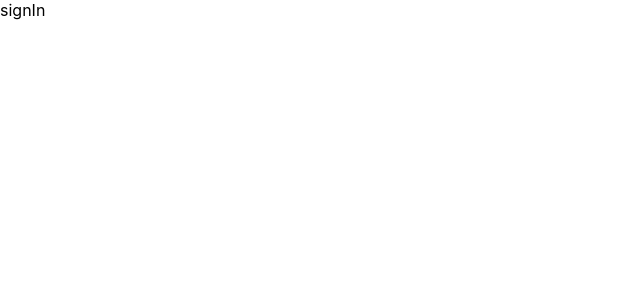
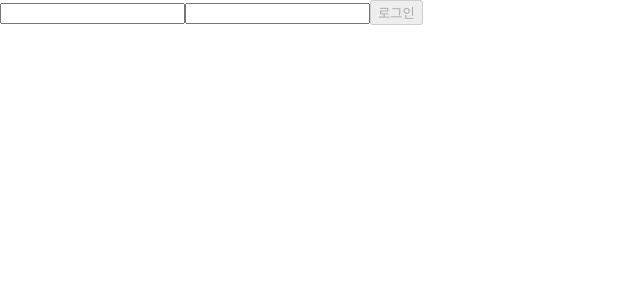
Before and after one commit to iberis2/wanted-pre-onboarding-frontend, a React (Create React App) app: page /signin in a window 1280 px wide. Shown: the top 300 px of the page, without its empty margins (0-640 px from the left). Built offline with nearby package versions, Linux system fonts and the light colour scheme.

Commit message:
Feat: 로그인 submit API 연결
- CORS 에러로 axios instance 에서 withCredentials 속성 뺌
- props 로 내리는 type 에 따라 '로그인', '회원가입'의 submit API 분기
- 중복된 아이디로 회원가입시 data.message "동일한 이메일이 이미 존재합니다" 를 alert

```diff
--- a/src/apis/auth.ts
+++ b/src/apis/auth.ts
@@ -1,12 +1,12 @@
 import { AxiosError } from 'axios'
 import { axiosInstance } from './instance'
 
-type SignUpParamsType = {
+type SignParamsType = {
   email: string
   password: string
 }
 
-export const signUp = async ({ email, password }: SignUpParamsType) => {
+export const signUp = async ({ email, password }: SignParamsType) => {
   try {
     const response = await axiosInstance.post('/auth/signup', {
       email,
@@ -18,3 +18,16 @@ export const signUp = async ({ email, password }: SignUpParamsType) => {
     return axiosError.response
   }
 }
+
+export const signIn = async ({ email, password }: SignParamsType) => {
+  try {
+    const response = await axiosInstance.post('/auth/signin', {
+      email,
+      password,
+    })
+    return response
+  } catch (error: unknown) {
+    const axiosError = error as AxiosError
+    return axiosError.response
+  }
+}
--- a/src/apis/instance.ts
+++ b/src/apis/instance.ts
@@ -4,7 +4,6 @@ type Options = {
   baseURL: string
   timeout: number
   headers: { 'Content-Type': string }
-  withCredentials: boolean
 }
 
 function createAxiosInstance() {
@@ -12,7 +11,6 @@ function createAxiosInstance() {
     baseURL: 'https://www.pre-onboarding-selection-task.shop',
     timeout: 3000,
     headers: { 'Content-Type': 'application/json' },
-    withCredentials: true,
   }
 
   const instance = axios.create(instanceOptions)
--- a/src/components/SignForm.tsx
+++ b/src/components/SignForm.tsx
@@ -1,7 +1,7 @@
 import { useState } from 'react'
 import { useNavigate } from 'react-router-dom'
 import { emailPasswordValidation } from '../lib/validation'
-import { signUp } from '../apis/auth'
+import { signIn, signUp } from '../apis/auth'
 
 type SignFormType = {
   type: '로그인' | '회원가입'
@@ -30,14 +30,28 @@ export default function SignForm({ type = '회원가입' }: SignFormType) {
   const handleSubmit = async (event: React.FormEvent<HTMLFormElement>) => {
     event.preventDefault()
 
-    const response = await signUp(inputValue)
-    const { status }: { status: number } = response!
-    if (status === 201) {
-      navigate('/signin')
-    } else if (status === 200) {
-      navigate('/todo')
-    } else {
-      alert(`${type}을 실패했습니다. 잠시 후 다시 시도해주세요`)
+    if (type === '회원가입') {
+      const response = await signUp(inputValue)
+      const { status, data }: { status: number; data: { message: string } } = response!
+      if (status === 201) {
+        navigate('/signin')
+      } else if (status === 400) {
+        alert(data.message)
+      } else {
+        alert('회원가입에 실패했습니다. 잠시 후 다시 시도해주세요')
+      }
+      return
+    }
+
+    if (type === '로그인') {
+      const response = await signIn(inputValue)
+      const { status }: { status: number } = response!
+      if (status === 200) {
+        navigate('/todo')
+      } else {
+        alert('로그인에 실패했습니다. 잠시 후 다시 시도해주세요')
+      }
+      return
     }
   }
 
--- a/src/pages/SignIn.tsx
+++ b/src/pages/SignIn.tsx
@@ -1,3 +1,5 @@
+import SignForm from '../components/SignForm'
+
 export default function SignIn() {
-  return <div>signIn</div>
+  return <SignForm type='로그인' />
 }
```
